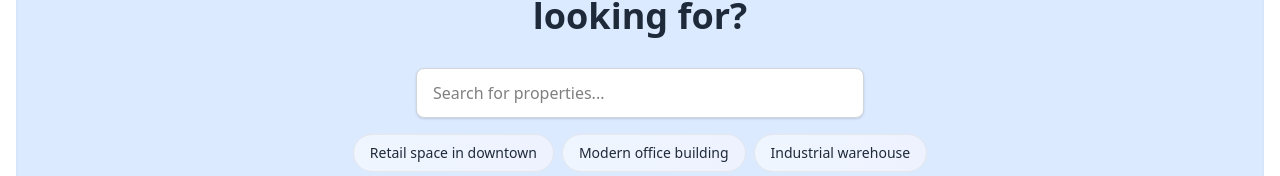
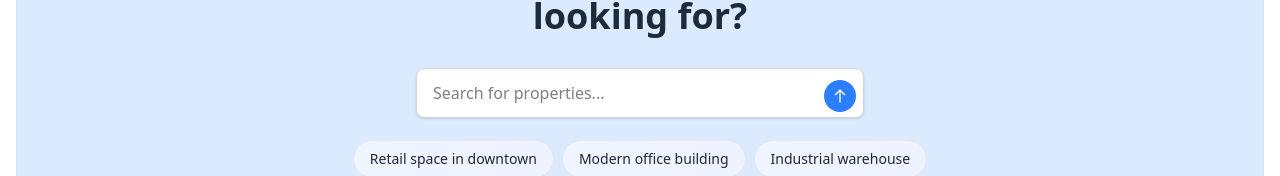
Before and after one commit to KrishivPiduri/netlease_finder, a React (Vite) app: page / in a window 1280 px wide. Shown: the part 220-396 px from the top of the page. Built offline with nearby package versions, Linux system fonts and the light colour scheme.

Commit message:
enhance PropertyPrompter component with textarea input and search button for improved user experience

```diff
--- a/src/PropertyPrompter.jsx
+++ b/src/PropertyPrompter.jsx
@@ -21,13 +21,30 @@ const PropertyPrompter = () => {
       <div className="max-w-2xl mx-auto text-center">
         <h1 className="text-4xl font-extrabold mb-8 text-gray-800">What kind of property are you looking for?</h1>
         <div className="flex justify-center">
-          <input
-            type="text"
-            value={searchValue}
-            onChange={(e) => setSearchValue(e.target.value)}
-            placeholder="Search for properties..."
-            className="w-full md:w-3/4 lg:w-2/3 px-4 py-3 text-base border border-gray-300 rounded-lg shadow-sm focus:outline-none focus:ring-2 focus:ring-blue-500 focus:border-blue-500 bg-white transition-all duration-200"
-          />
+          <div className="relative w-full md:w-3/4 lg:w-2/3">
+            <textarea
+              value={searchValue}
+              onChange={(e) => setSearchValue(e.target.value)}
+              placeholder="Search for properties..."
+              rows={1}
+              className="w-full px-4 pr-12 py-3 text-base border border-gray-300 rounded-lg shadow-sm focus:outline-none focus:ring-2 focus:ring-blue-500 focus:border-blue-500 bg-white transition-all duration-200 resize-none overflow-hidden"
+              style={{ minHeight: '48px' }}
+              onInput={(e) => {
+                e.target.style.height = 'auto';
+                e.target.style.height = Math.min(e.target.scrollHeight, 120) + 'px';
+              }}
+            />
+            <button className="absolute right-2 top-3 w-8 h-8 bg-blue-500 hover:bg-blue-600 rounded-full flex items-center justify-center transition-colors duration-200">
+              <svg
+                className="w-4 h-4 text-white"
+                fill="none"
+                stroke="currentColor"
+                viewBox="0 0 24 24"
+              >
+                <path strokeLinecap="round" strokeLinejoin="round" strokeWidth={2} d="M5 10l7-7m0 0l7 7m-7-7v18" />
+              </svg>
+            </button>
+          </div>
         </div>
 
         {!searchValue && (
```
